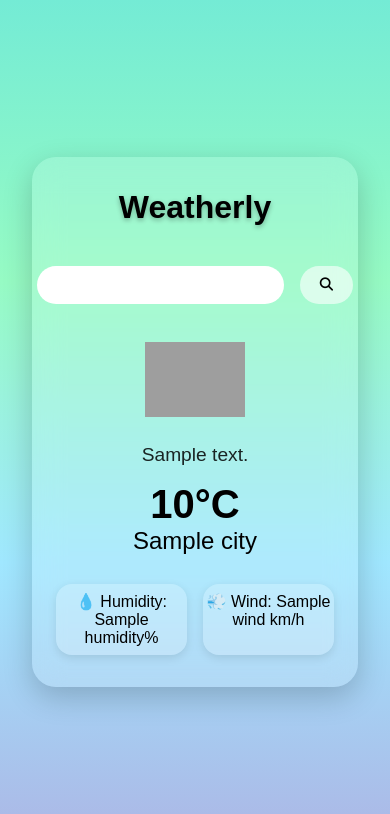
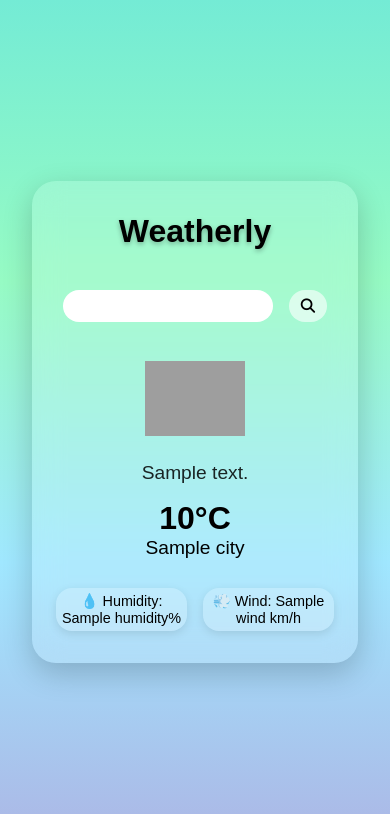
Before and after one commit to ankush21sali/Weatherly---Weather-App, a Django app: template templates/index.html in a window 390 px wide. Shown: the top 814 px of the page. Run offline with Django 5.2, Linux system fonts and the light colour scheme; tables that the repository leaves empty hold one stand-in row (values such as "Sample post"); the template is opened without the code that fills it: values that come from a table or form of the project are taken from there, most other values are stand-ins (such as "Sample title", 1, 10 or a date in 2020); grey boxes are pictures that could not be loaded.

Commit message:
Css added

```diff
--- a/static/css/style.css
+++ b/static/css/style.css
@@ -115,3 +115,22 @@ body {
     border-radius: 1rem;
     box-shadow: 0 3px 10px rgba(0,0,0,0.1);
 }
+
+
+
+@media (max-width: 480px) {
+    .middlel-section h1 {
+        font-size: 2rem;
+    }
+    .middlel-section h3 {
+        font-size: 1.2rem;
+    }
+    .head-section input, .head-section button {
+        padding: 8px 12px;
+        font-size: 0.9rem;
+    }
+    .bottom-section p {
+        font-size: 0.9rem;
+        padding: 0.3rem 0;
+    }
+}
```
